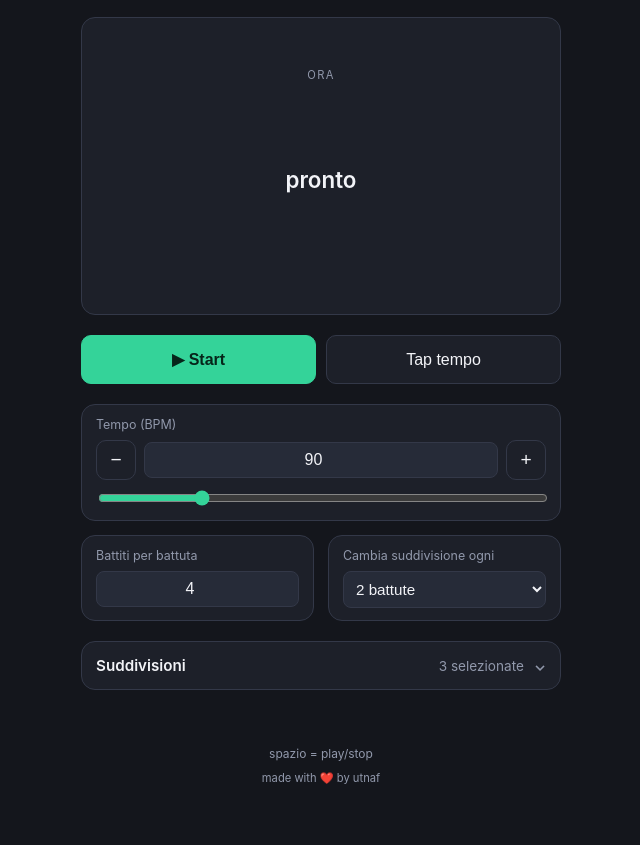
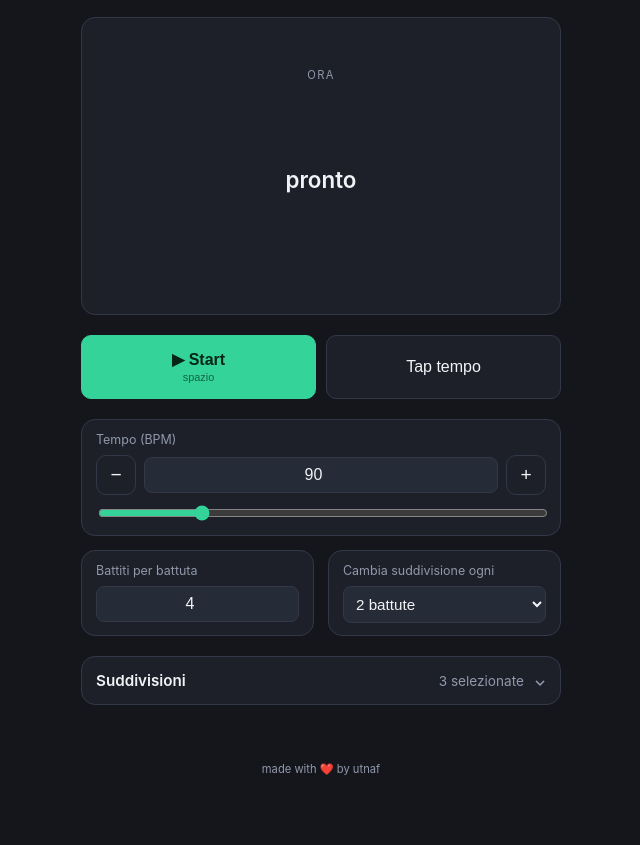
Before and after one commit to utnaf/subdy, a website: page index.html in a window 1280 px wide. Shown: the part 87-932 px from the top of the page, without its empty margins (319-959 px from the left). Drawn offline with Linux system fonts and the light colour scheme.

Commit message:
Move play/stop hint into the Start/Stop button
"spazio" now shows as a small hint inside the play button itself
instead of a separate line in the footer, which now only holds the
BMC button and credit.

Co-Authored-By: Claude Sonnet 5 <noreply@anthropic.com>

```diff
--- a/css/style.css
+++ b/css/style.css
@@ -217,6 +217,20 @@ html, body {
   background: var(--accent);
 }
 
+#playBtn {
+  display: flex;
+  flex-direction: column;
+  align-items: center;
+  gap: 2px;
+  line-height: 1.2;
+}
+
+.btn__hint {
+  font-size: 0.68rem;
+  font-weight: 400;
+  opacity: 0.65;
+}
+
 .btn--primary.is-playing {
   background: var(--danger);
   border-color: var(--danger);
--- a/index.html
+++ b/index.html
@@ -19,7 +19,7 @@
 <div class="app">
 
   <header class="app__header">
-    <h1>subdy <span class="app__version">v0.3.1</span></h1>
+    <h1>subdy <span class="app__version">v0.3.2</span></h1>
     <p class="app__tagline">allenati sulle suddivisioni</p>
   </header>
 
@@ -40,7 +40,10 @@
   </main>
 
   <section class="transport">
-    <button id="playBtn" class="btn btn--primary" type="button">▶ Start</button>
+    <button id="playBtn" class="btn btn--primary" type="button">
+      <span class="btn__label" id="playBtnLabel">▶ Start</span>
+      <span class="btn__hint">spazio</span>
+    </button>
     <button id="tapBtn" class="btn" type="button">Tap tempo</button>
   </section>
 
@@ -91,7 +94,6 @@
   <p class="hint" id="hint"></p>
 
   <footer class="app__footer">
-    <span>spazio = play/stop</span>
     <script type="text/javascript" src="https://cdnjs.buymeacoffee.com/1.0.0/button.prod.min.js" data-name="bmc-button" data-slug="utnaf" data-color="#34d399" data-emoji="🍺" data-font="Cookie" data-text="Buy me a beer" data-outline-color="#06251a" data-font-color="#06251a" data-coffee-color="#ffffff"></script>
     <span class="app__credit">made with ❤️ by utnaf</span>
   </footer>
--- a/js/app.js
+++ b/js/app.js
@@ -70,6 +70,7 @@
 
   const els = {
     playBtn: document.getElementById("playBtn"),
+    playBtnLabel: document.getElementById("playBtnLabel"),
     tapBtn: document.getElementById("tapBtn"),
     bpmInput: document.getElementById("bpmInput"),
     bpmRange: document.getElementById("bpmRange"),
@@ -339,7 +340,7 @@
 
     nextNoteTime = audioCtx.currentTime + 0.05;
     isPlaying = true;
-    els.playBtn.textContent = "■ Stop";
+    els.playBtnLabel.textContent = "■ Stop";
     els.playBtn.classList.add("is-playing");
     scheduler();
     requestWakeLock();
@@ -349,7 +350,7 @@
     if (!isPlaying) return;
     isPlaying = false;
     clearTimeout(schedulerId);
-    els.playBtn.textContent = "▶ Start";
+    els.playBtnLabel.textContent = "▶ Start";
     els.playBtn.classList.remove("is-playing");
     els.nowIcon.innerHTML = "";
     els.nowName.textContent = "pronto";
--- a/package.json
+++ b/package.json
@@ -1,6 +1,6 @@
 {
   "name": "subdy",
-  "version": "0.3.1",
+  "version": "0.3.2",
   "private": true,
   "description": "Metronomo per allenare le suddivisioni ritmiche",
   "scripts": {
```
Also changed, not shown: 1 other file.
